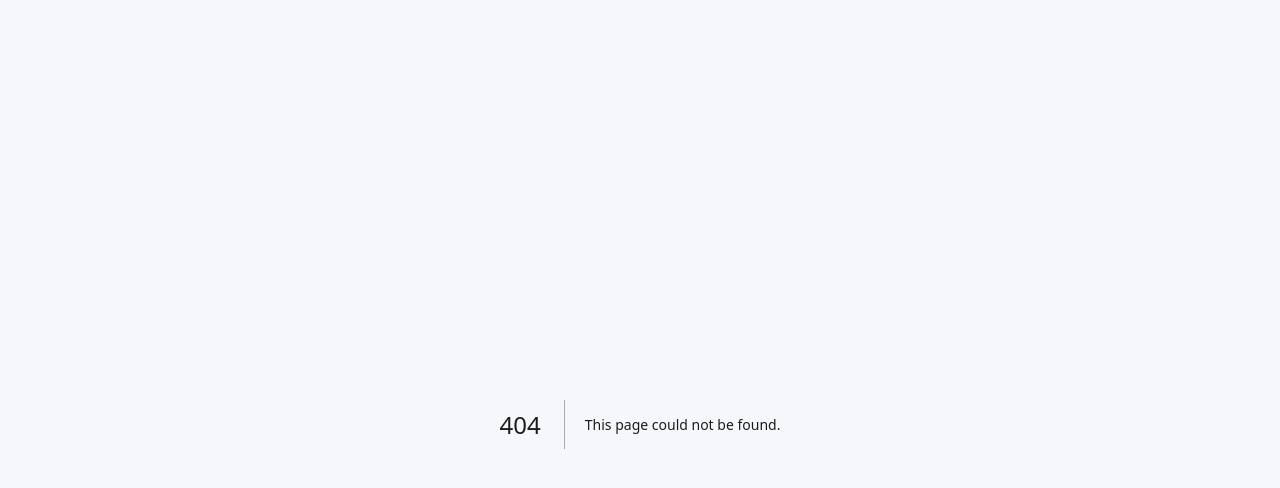
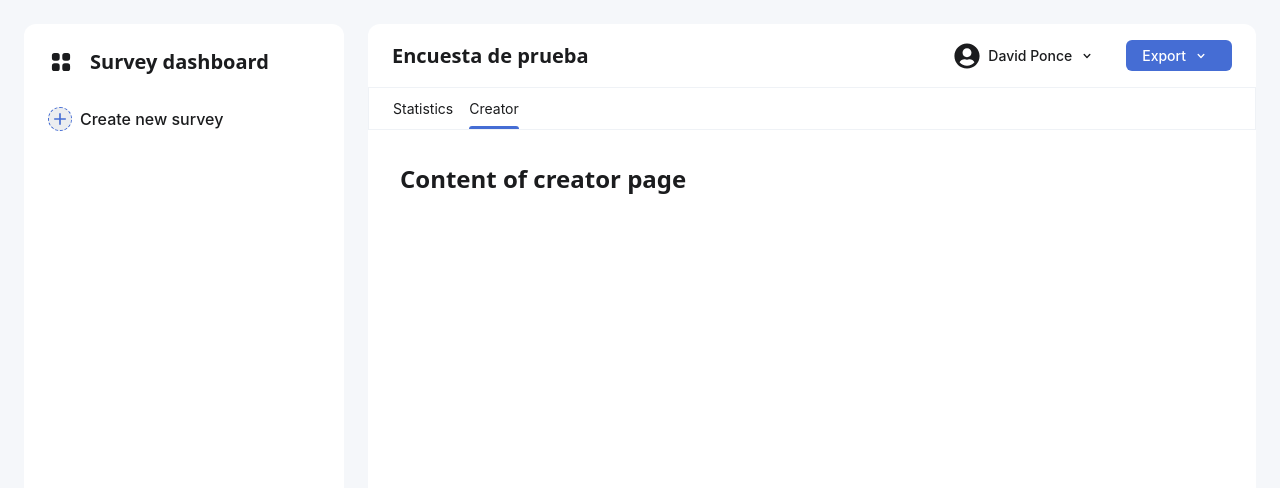
Before and after one commit to david-ponc/survey-app-old, a Next.js app: page /creator in a window 1280 px wide. Before the commit this address had no page. Shown: the top 488 px of the page. Built offline with nearby package versions, Linux system fonts and the light colour scheme.

Commit message:
SUR-22 Feature: create creator page (initial satatic version)

```diff
--- a/src/components/Main.js
+++ b/src/components/Main.js
@@ -1,13 +1,15 @@
-import { MainStyled } from 'styles/components/main'
+import { MainStyled, MainContentStyled } from 'styles/components/main'
 import Header from 'components/Header'
 import Tab from 'components/Tab'
 
-export default function Main () {
+export default function Main ({ children }) {
   return (
     <MainStyled>
       <Header />
        <Tab />
-      {/* <Section /> */}
+      <MainContentStyled>
+        {children}
+      </MainContentStyled>
     </MainStyled>
   )
 }
--- /dev/null
+++ b/src/pages/creator.js
@@ -0,0 +1,14 @@
+import Layout from 'components/Layout'
+import Aside from 'components/Aside'
+import Main from 'components/Main'
+
+export default function Creator () {
+  return (
+    <Layout title="creator" design="withAside">
+      <Aside />
+      <Main>
+        <h1>Content of creator page</h1>
+      </Main>
+    </Layout>
+  )
+}
--- a/src/pages/index.js
+++ b/src/pages/index.js
@@ -20,7 +20,9 @@ export default function Home () {
         {/*  <Button actions={actions} droppable>Export</Button> */}
         {/* </section> */}
         <Aside />
-        <Main />
+        <Main>
+          <h1>Content of statistics page</h1>
+        </Main>
     </Layout>
   )
 }
--- a/src/styles/components/main.js
+++ b/src/styles/components/main.js
@@ -7,3 +7,7 @@ export const MainStyled = styled.main`
   display: grid;
   grid-template-rows: auto auto 1fr;
 `
+
+export const MainContentStyled = styled.section`
+  padding: 2rem;
+`
```
